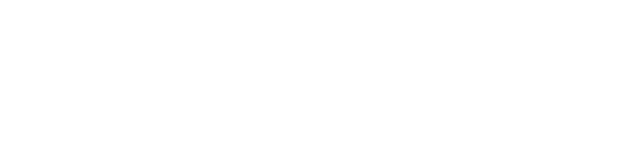
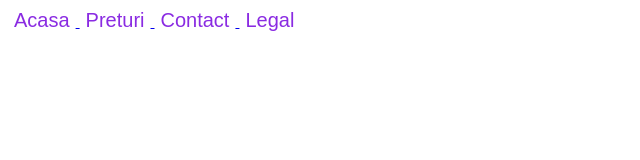
Before and after one commit to EmanuelCostin/8ballpool, a website: page index.html in a window 1280 px wide. Shown: the whole page, without its empty margins (0-640 px from the left). Drawn offline with Linux system fonts and the light colour scheme.

Commit message:
add script,

```diff
--- a/css/styles.css
+++ /dev/null
@@ -1,3 +0,0 @@
-html {
-    background-image: url(bg-html-jpg) 50%;
-}
--- a/index.html
+++ b/index.html
@@ -4,10 +4,17 @@
     <meta charset="UTF-8">
     <meta name="viewport" content="width=device-width, initial-scale=1.0">
     <title>Snake 8bp priceless</title>
-    <link rel="stylesheet" href="css/styles.css">
+    <link rel="stylesheet" href="styles.css">
+
 </head>
 <body>
+    <div>
+        <a href="acasa-btn.html"> <button class="buttons-div1">Acasa</button> </a>
+        <a href="preturi-btn.html"> <button class="buttons-div1">Preturi</button> </a>
+        <a href="contact-btn.html"> <button class="buttons-div1">Contact</button> </a>
+        <a href="legal-btn.html"> <button class="buttons-div1">Legal</button> </a>
+    </div>
 
-    <script src="js/script.js"></script>
+    <script src="script.js"></script>
 </body>
 </html>
--- /dev/null
+++ b/styles.css
@@ -0,0 +1,13 @@
+html {
+    background-image: url(/images/bg-html.jpg) 100%;
+}
+
+.buttons-div1 {
+    border: none;
+    background: transparent;
+    color: blueviolet;
+    font-size: 20px;
+    gap: 50px;
+    cursor: pointer;
+    text-decoration: none;
+}
```
Also changed, not shown: acasa-btn.html (added), contact-btn.html (added), js/script.js (deleted), legal-btn.html (added), preturi-btn.html (added), script.js (added).
